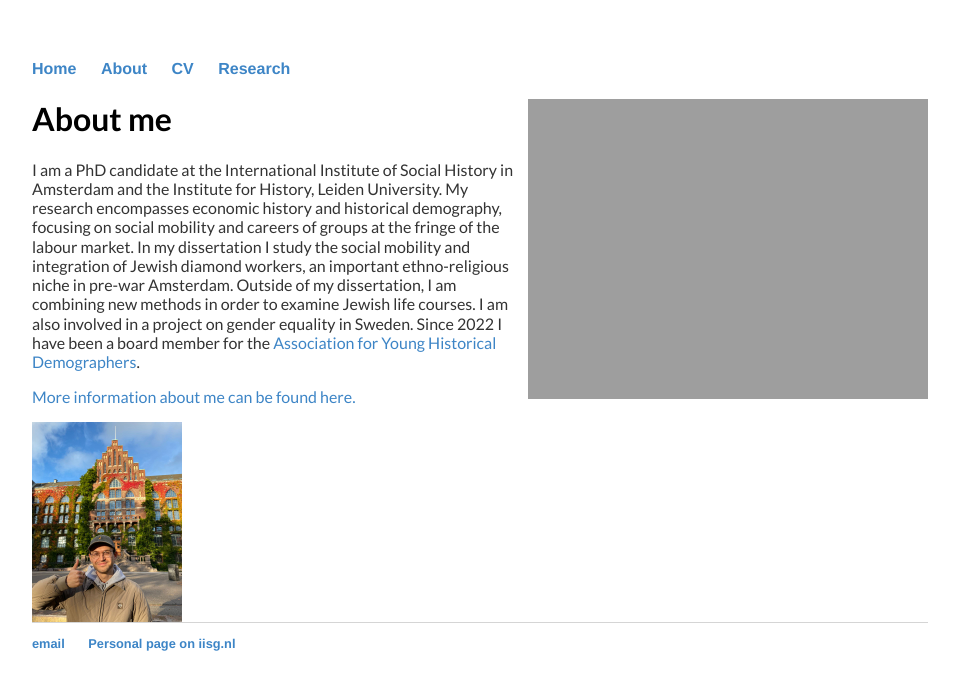
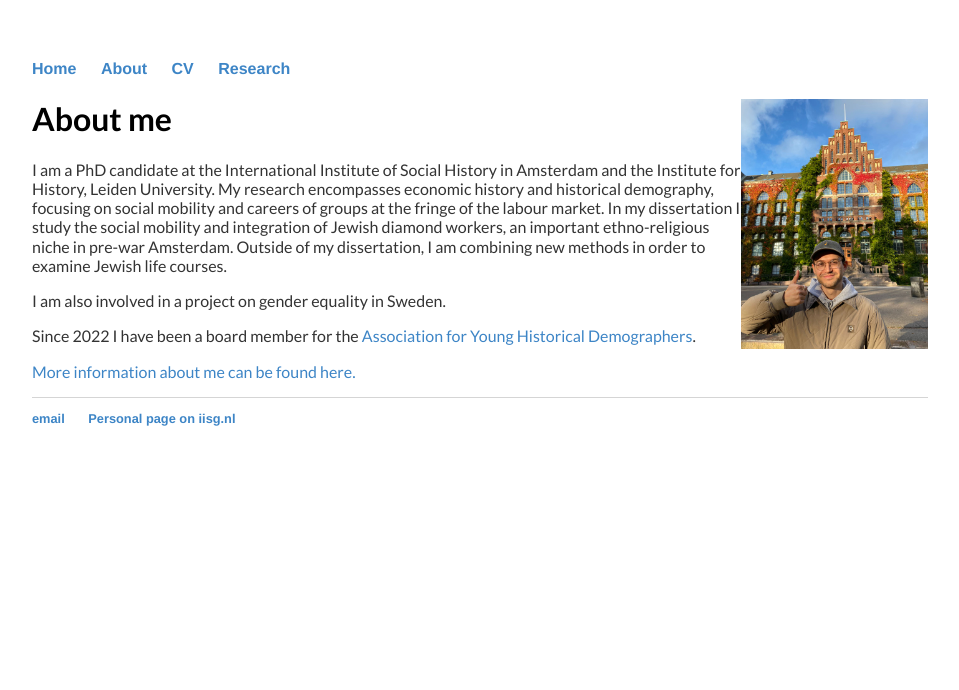
Before and after one commit to kok-joris/kok-joris.github.io, a Jekyll site: the page built from index.html, in a window 1280 px wide. Shown: the top 690 px of the page, without its empty margins (160-1119 px from the left). Built offline with Jekyll 4.4.1, drawn with Linux system fonts in a browser that asks for light colours; Markdown is read by kramdown in place of the engine named in the settings.

Commit message:
Update index.html

```diff
--- a/index.html
+++ b/index.html
@@ -3,13 +3,12 @@ layout: default
 title: Joris Kok
 ---
 <div class="blurb">
-	<img src="https://kok-joris.github.io/images/joris_iisgfoto.jpg" class="inline" align="right" height=300>
+		<img src="https://kok-joris.github.io/images/IMG-20231022-WA0002.jpg" class="inline" align="right" height=250>
 	<h1>About me</h1>
-	<p>I am a PhD candidate at the International Institute of Social History in Amsterdam and the Institute for History, Leiden University. My research encompasses economic history and historical demography, focusing on social mobility and careers of groups at the fringe of the labour market. In my dissertation I study the social mobility and integration of Jewish diamond workers, an important ethno-religious niche in pre-war Amsterdam. Outside of my dissertation, I am combining new methods in order to examine Jewish life courses.
+	<p>I am a PhD candidate at the International Institute of Social History in Amsterdam and the Institute for History, Leiden University. My research encompasses economic history and historical demography, focusing on social mobility and careers of groups at the fringe of the labour market. In my dissertation I study the social mobility and integration of Jewish diamond workers, an important ethno-religious niche in pre-war Amsterdam. Outside of my dissertation, I am combining new methods in order to examine Jewish life courses.</p>
 
-		I am also involved in a project on gender equality in Sweden.
+	<p>I am also involved in a project on gender equality in Sweden.</p>
 
-	Since 2022 I have been a board member for the <a href="http://www.younghistoricaldemographers.com/" target="_blank">Association for Young Historical Demographers</a>.</p>
+	<p>Since 2022 I have been a board member for the <a href="http://www.younghistoricaldemographers.com/" target="_blank">Association for Young Historical Demographers</a>.</p>
 	<p><a href="/about">More information about me can be found here.</a></p>
-		<img src="https://kok-joris.github.io/images/IMG-20231022-WA0002.jpg" class="inline" align="center" height=200>
 </div><!-- /.blurb -->
```
